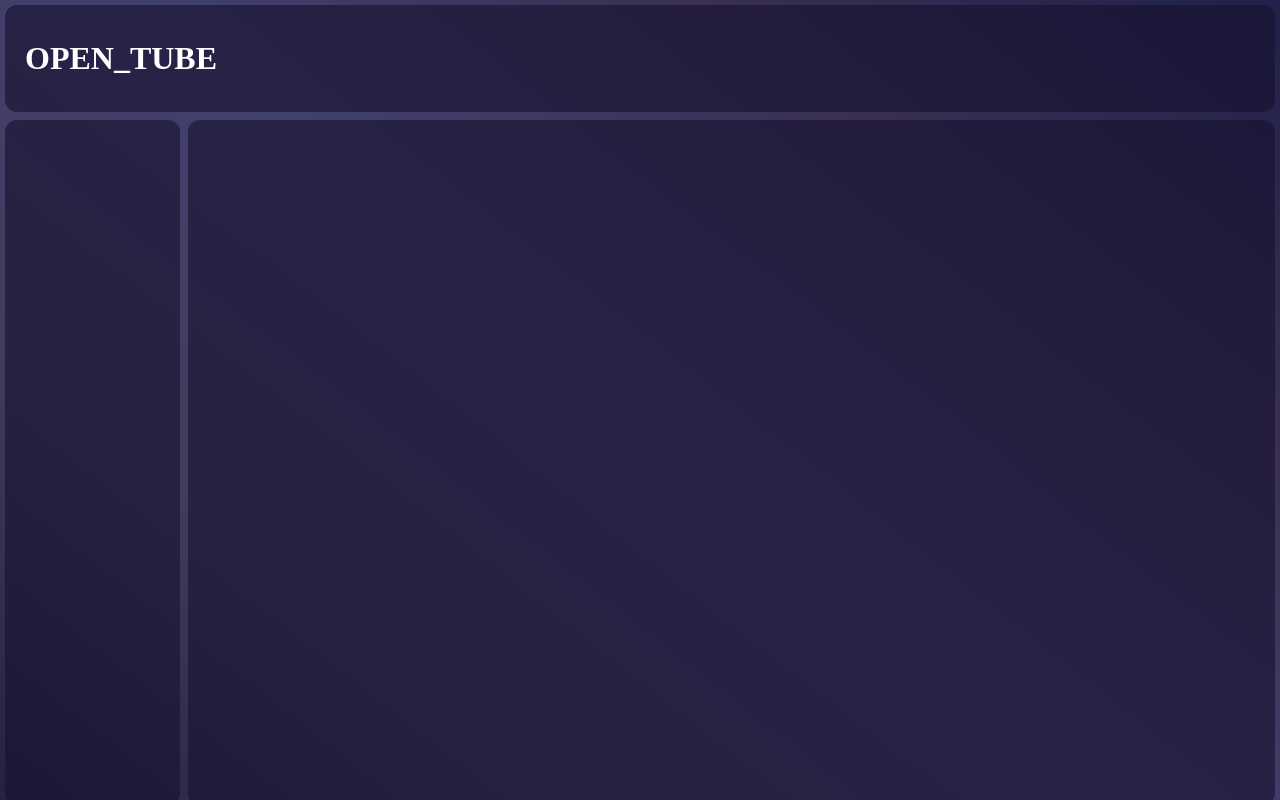
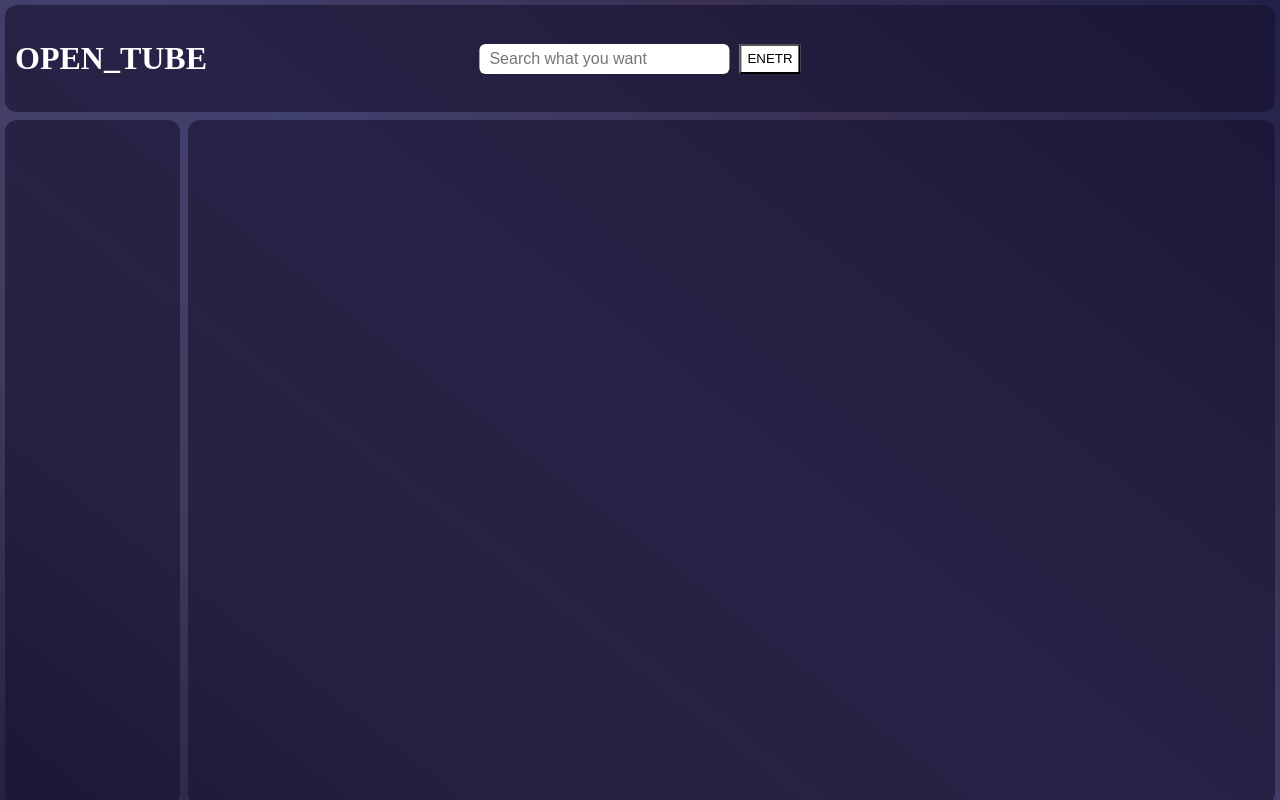
Before and after one commit to ar1ter/lkg_project, a plain HTML site: page templates/main_page/index.html in a window 1280 px wide. Drawn offline with Linux system fonts and the light colour scheme.

Commit message:
upd next

```diff
--- a/static/main_page/main.css
+++ b/static/main_page/main.css
@@ -23,18 +23,47 @@ html,body{
     background-color: rgba(22, 16, 46, 0.6);
     border-radius: 12px;
 
+    position: relative;
     display: flex;
     align-items: center;
-    padding: 0 10px;
 }
 
-#OPEN_TUBE_logo{
-    margin-right: auto;
+#OPEN_TUBE_logo {
     margin-left: 10px;
+    color: white;
 }
-#OPEN_TUBE_logo h1{
-    margin: 0;
-    color: white;
+
+#SEARCH {
+    position: absolute;
+    left: 50%;
+    transform: translateX(-50%);
+    display: flex;
+    gap: 10px;
+}
+
+#SEARCH input {
+    width: 250px;
+    height: 30px;
+    font-size: 16px;
+    padding: 0 10px;
+    border-radius: 6px;
+    border: none;
+}
+
+#SEARCH input:focus {
+    outline: none;
+    box-shadow: 0 0 10px #ffffff;
+    transition: box-shadow 0.3s ease;
+}
+
+#SEARCH input:active {
+    box-shadow: 0 0 20px #ffffff;
+}
+
+
+
+#SEARCH button{
+    background-color: rgb(255, 255, 255);
 }
 
 .div2 {
--- a/templates/main_page/index.html
+++ b/templates/main_page/index.html
@@ -10,6 +10,10 @@
                 <div id="OPEN_TUBE_logo">
                     <h1>OPEN_TUBE</h1>
                 </div>
+                <div id="SEARCH">
+                    <input type="search" id="SEARCH_POLL" name="q" placeholder="Search what you want" />
+                    <button id="ENTER_SEARCH">ENETR</button>
+                </div>
             </div>
             <div class="div2">
 
```
